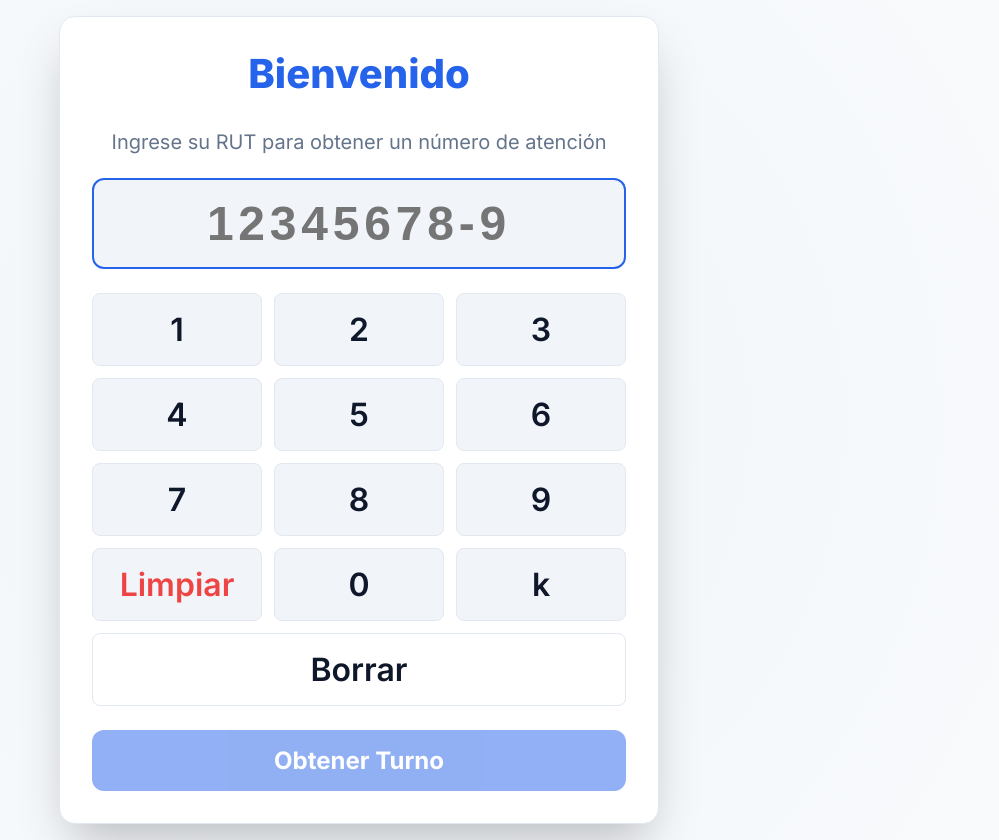
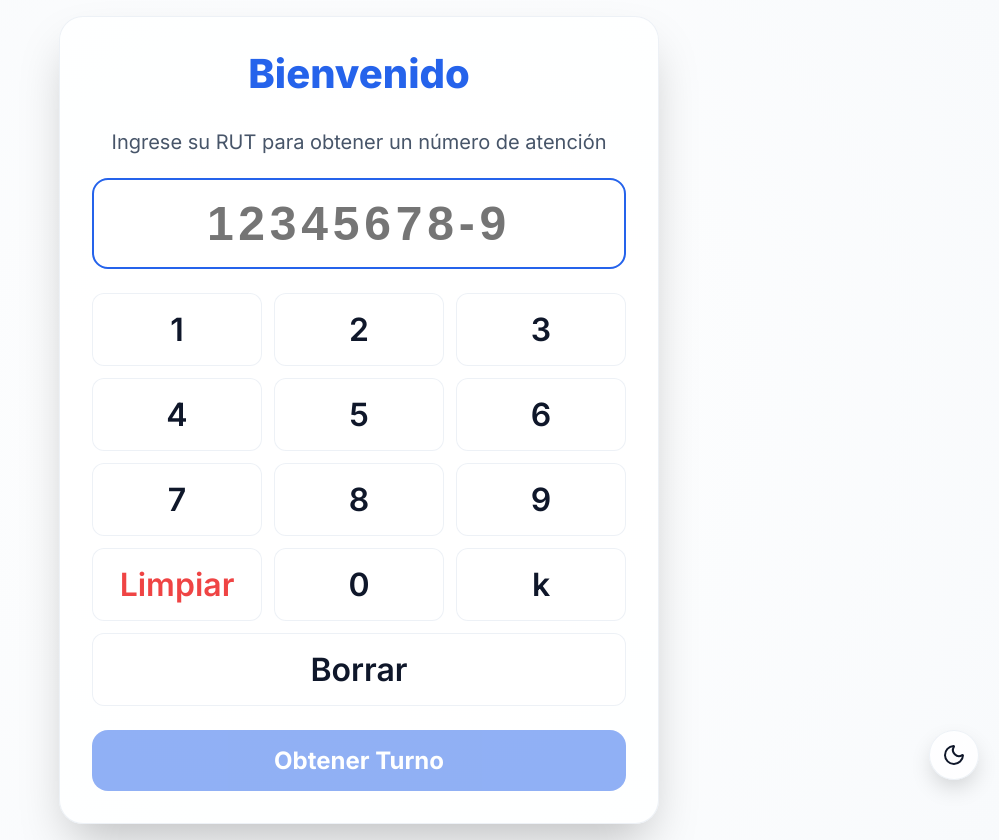
Before and after one commit to basstian1992/FilApp, a Next.js app: page /totem in a window 1280 px wide. Shown: the whole page, without its empty margins (281-1280 px from the left). Built offline with nearby package versions, Linux system fonts and the light colour scheme.

Commit message:
feat: v4.0 Premium UI with Dark Mode and CSV Export

```diff
--- a/package.json
+++ b/package.json
@@ -12,6 +12,7 @@
     "firebase": "^12.14.0",
     "lucide-react": "^1.17.0",
     "next": "16.2.6",
+    "next-themes": "^0.4.6",
     "react": "19.2.4",
     "react-dom": "19.2.4"
   },
--- a/src/app/globals.css
+++ b/src/app/globals.css
@@ -1,27 +1,28 @@
 :root {
-  /* System Colors - Light Mode */
+  /* Premium Light Mode */
   --bg-color: #f8fafc;
-  --surface-color: #ffffff;
-  --surface-hover: #f1f5f9;
+  --surface-color: rgba(255, 255, 255, 0.8);
+  --surface-hover: rgba(255, 255, 255, 0.95);
   --text-primary: #0f172a;
-  --text-secondary: #64748b;
-  --border-color: #e2e8f0;
+  --text-secondary: #475569;
+  --border-color: rgba(226, 232, 240, 0.6);
 
-  /* Brand Colors */
+  /* Vibrant Gradients & Brand */
   --primary: #2563eb;
   --primary-hover: #1d4ed8;
+  --primary-gradient: linear-gradient(135deg, #3b82f6 0%, #2563eb 100%);
   --primary-foreground: #ffffff;
 
   --secondary: #0ea5e9;
   --accent: #f59e0b;
-  --success: #22c55e;
+  --success: #10b981;
   --destructive: #ef4444;
 
   /* Layout & Metrics */
   --radius-sm: 0.375rem;
-  --radius-md: 0.5rem;
-  --radius-lg: 0.75rem;
-  --radius-xl: 1rem;
+  --radius-md: 0.75rem;
+  --radius-lg: 1rem;
+  --radius-xl: 1.5rem;
   --spacing-1: 0.25rem;
   --spacing-2: 0.5rem;
   --spacing-3: 0.75rem;
@@ -31,24 +32,31 @@
 
   /* Transitions */
   --transition-fast: 0.15s ease-in-out;
-  --transition-normal: 0.3s ease;
+  --transition-normal: 0.3s cubic-bezier(0.4, 0, 0.2, 1);
   --transition-bounce: 0.5s cubic-bezier(0.34, 1.56, 0.64, 1);
+
+  /* Shadows */
+  --shadow-premium: 0 20px 40px -15px rgba(0, 0, 0, 0.05), 0 10px 20px -10px rgba(0, 0, 0, 0.02);
 }
 
-@media (prefers-color-scheme: dark) {
-  :root {
-    /* System Colors - Dark Mode */
-    --bg-color: #020617;
-    --surface-color: #0f172a;
-    --surface-hover: #1e293b;
-    --text-primary: #f8fafc;
-    --text-secondary: #94a3b8;
-    --border-color: #334155;
+[data-theme="dark"] {
+  /* Premium Dark Mode */
+  --bg-color: #020617;
+  --surface-color: rgba(15, 23, 42, 0.65);
+  --surface-hover: rgba(30, 41, 59, 0.85);
+  --text-primary: #f8fafc;
+  --text-secondary: #94a3b8;
+  --border-color: rgba(51, 65, 85, 0.5);
 
-    /* Brand Colors - Slightly desaturated for dark mode comfort */
-    --primary: #3b82f6;
-    --primary-hover: #60a5fa;
-  }
+  /* Deep Neons & Brand */
+  --primary: #3b82f6;
+  --primary-hover: #60a5fa;
+  --primary-gradient: linear-gradient(135deg, #60a5fa 0%, #3b82f6 100%);
+
+  --success: #34d399;
+  --destructive: #f87171;
+
+  --shadow-premium: 0 20px 40px -15px rgba(0, 0, 0, 0.5), 0 10px 20px -10px rgba(0, 0, 0, 0.3);
 }
 
 * {
@@ -62,6 +70,10 @@
   max-width: 100vw;
   overflow-x: hidden;
   background-color: var(--bg-color);
+  background-image:
+    radial-gradient(at 0% 0%, rgba(37, 99, 235, 0.08) 0px, transparent 50%),
+    radial-gradient(at 100% 100%, rgba(14, 165, 233, 0.08) 0px, transparent 50%);
+  background-attachment: fixed;
   color: var(--text-primary);
   font-family: var(--font-inter), system-ui, sans-serif;
   -webkit-font-smoothing: antialiased;
@@ -89,18 +101,15 @@
 }
 
 .glass-panel {
-  background: rgba(255, 255, 255, 0.05);
-  backdrop-filter: blur(10px);
-  -webkit-backdrop-filter: blur(10px);
-  border: 1px solid rgba(255, 255, 255, 0.1);
-  border-radius: var(--radius-lg);
-  box-shadow: 0 4px 6px -1px rgba(0, 0, 0, 0.1), 0 2px 4px -1px rgba(0, 0, 0, 0.06);
+  background: var(--surface-color);
+  backdrop-filter: blur(16px);
+  -webkit-backdrop-filter: blur(16px);
+  border: 1px solid var(--border-color);
+  border-radius: var(--radius-xl);
+  box-shadow: var(--shadow-premium);
+  transition: all var(--transition-normal);
 }
 
-@media (prefers-color-scheme: light) {
-  .glass-panel {
-    background: rgba(255, 255, 255, 0.7);
-    border: 1px solid rgba(255, 255, 255, 0.5);
-    box-shadow: 0 10px 25px -5px rgba(0, 0, 0, 0.05), 0 8px 10px -6px rgba(0, 0, 0, 0.01);
-  }
+.glass-panel:hover {
+  box-shadow: 0 25px 50px -12px rgba(0, 0, 0, 0.15);
 }
--- a/src/app/layout.tsx
+++ b/src/app/layout.tsx
@@ -12,14 +12,22 @@
   description: "Sistema premium de gestión de filas y atención de usuarios.",
 };
 
+import { ThemeProvider } from "@/components/theme-provider";
+import { ThemeToggle } from "@/components/theme-toggle";
+
 export default function RootLayout({
   children,
 }: Readonly<{
   children: React.ReactNode;
 }>) {
   return (
-    <html lang="es" className={inter.variable}>
-      <body>{children}</body>
+    <html lang="es" className={inter.variable} suppressHydrationWarning>
+      <body>
+        <ThemeProvider attribute="data-theme" defaultTheme="system" enableSystem>
+          {children}
+          <ThemeToggle />
+        </ThemeProvider>
+      </body>
     </html>
   );
 }
--- /dev/null
+++ b/src/components/theme-provider.tsx
@@ -0,0 +1,9 @@
+"use client";
+
+import * as React from "react";
+import { ThemeProvider as NextThemesProvider } from "next-themes";
+import { type ThemeProviderProps } from "next-themes";
+
+export function ThemeProvider({ children, ...props }: ThemeProviderProps) {
+  return <NextThemesProvider {...props}>{children}</NextThemesProvider>;
+}
--- /dev/null
+++ b/src/components/theme-toggle.module.css
@@ -0,0 +1,36 @@
+.toggleBtn {
+  position: fixed;
+  bottom: 20px;
+  right: 20px;
+  z-index: 9999;
+  width: 50px;
+  height: 50px;
+  border-radius: 50%;
+  background: var(--surface-color);
+  color: var(--text-primary);
+  border: 1px solid var(--border-color);
+  box-shadow: 0 10px 25px -5px rgba(0, 0, 0, 0.2);
+  display: flex;
+  align-items: center;
+  justify-content: center;
+  cursor: pointer;
+  transition: all 0.3s ease;
+  backdrop-filter: blur(10px);
+}
+
+.toggleBtn:hover {
+  transform: scale(1.1);
+  background: var(--surface-hover);
+  border-color: var(--primary);
+  color: var(--primary);
+}
+
+.toggleBtnPlaceholder {
+  position: fixed;
+  bottom: 20px;
+  right: 20px;
+  width: 50px;
+  height: 50px;
+  border-radius: 50%;
+  background: transparent;
+}
--- /dev/null
+++ b/src/components/theme-toggle.tsx
@@ -0,0 +1,31 @@
+"use client";
+
+import * as React from "react";
+import { useTheme } from "next-themes";
+import { Moon, Sun } from "lucide-react";
+import styles from "./theme-toggle.module.css";
+
+export function ThemeToggle() {
+  const { theme, setTheme, resolvedTheme } = useTheme();
+  const [mounted, setMounted] = React.useState(false);
+
+  React.useEffect(() => {
+    setMounted(true);
+  }, []);
+
+  if (!mounted) {
+    return <div className={styles.toggleBtnPlaceholder} />;
+  }
+
+  const currentTheme = theme === 'system' ? resolvedTheme : theme;
+
+  return (
+    <button
+      className={styles.toggleBtn}
+      onClick={() => setTheme(currentTheme === "dark" ? "light" : "dark")}
+      title="Alternar tema"
+    >
+      {currentTheme === 'dark' ? <Sun size={24} /> : <Moon size={24} />}
+    </button>
+  );
+}
```
Also changed, not shown: src/app/admin/admin.module.css (+42 -0 lines), src/app/admin/page.tsx (+106 -2 lines), 1 other file (tests, documents, lock files or other folders).
